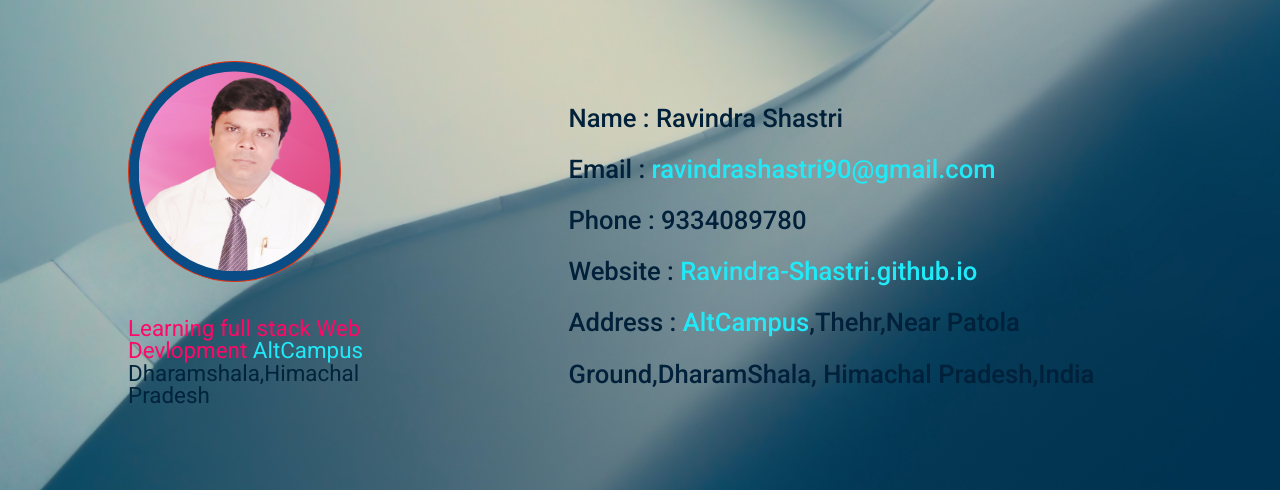
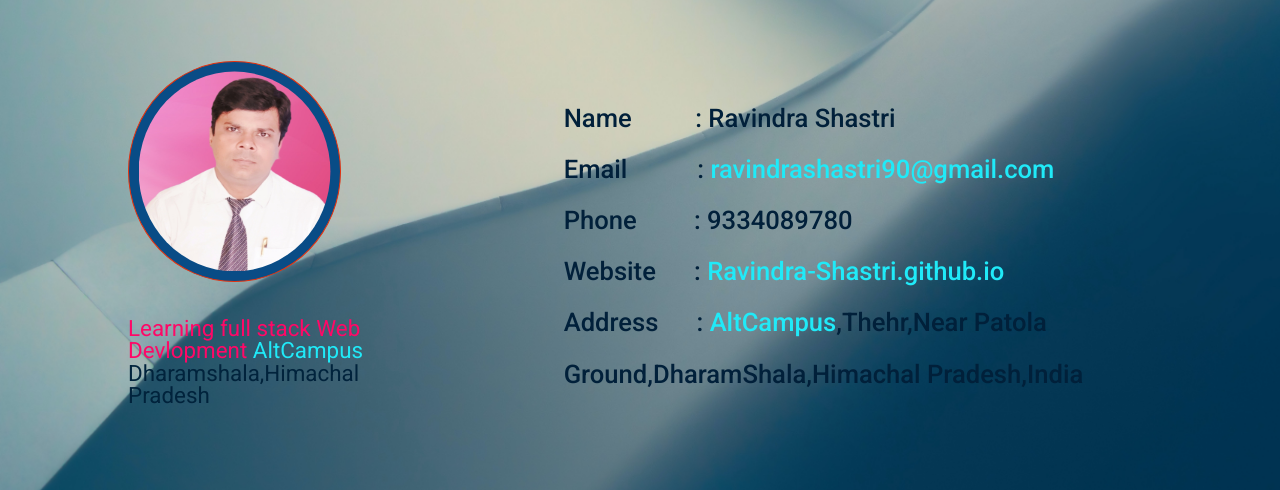
Before and after one commit to ravindra-shastri/Portfolio, a plain HTML site: page index.html in a window 1280 px wide. Shown: the part 1230-1720 px from the top of the page. Drawn offline with Linux system fonts and the light colour scheme; grey boxes are pictures that could not be loaded; a web font is replaced by a local one.

Commit message:
portfolio

```diff
--- a/index.html
+++ b/index.html
@@ -77,20 +77,20 @@ display=swap" rel="stylesheet">
                 </div>
                 <div class="address">
                     <address>
-                        Name         : Ravindra Shastri
+                        Name &nbsp;&nbsp;&nbsp;&nbsp;&nbsp;&nbsp;&nbsp;&nbsp;         : Ravindra Shastri
+
                     <br>
-                        Email        :
+                        Email &nbsp;&nbsp;&nbsp;&nbsp;&nbsp;&nbsp;&nbsp;&nbsp;&nbsp;        :
                         <a class="mail"href="ravindrashastri90@gmail.com">
                                             ravindrashastri90@gmail.com
                         </a>
                     <br>
-                        Phone        : 9334089780
+                        Phone &nbsp;&nbsp;&nbsp;&nbsp;&nbsp;&nbsp;&nbsp;        : 9334089780
                     <br>
-                        Website      : <a class="mail" href="Ravindra-Shastri.
+                        Website &nbsp;&nbsp;&nbsp;&nbsp;      : <a class="mail" href="Ravindra-Shastri.
                                        githubio">Ravindra-Shastri.github.io</a>
                     <br>
-                        Address      : <a class="mail" href="https://www.google.com/search?q=altcampus.school+address&oq=altcampus.school+add&aqs=chrome.1.69i57j33i160.12839j0j4&sourceid=chrome&ie=UTF-8">AltCampus</a>,Thehr,Near Patola Ground,DharamShala,
-                        Himachal Pradesh,India
+                        Address &nbsp;&nbsp;&nbsp;&nbsp;      : <a class="mail" href="https://www.google.com/search?q=altcampus.school+address&oq=altcampus.school+add&aqs=chrome.1.69i57j33i160.12839j0j4&sourceid=chrome&ie=UTF-8">AltCampus</a>,Thehr,Near Patola Ground,DharamShala,Himachal Pradesh,India
                     </address>
                 </div>
             </div>
```
